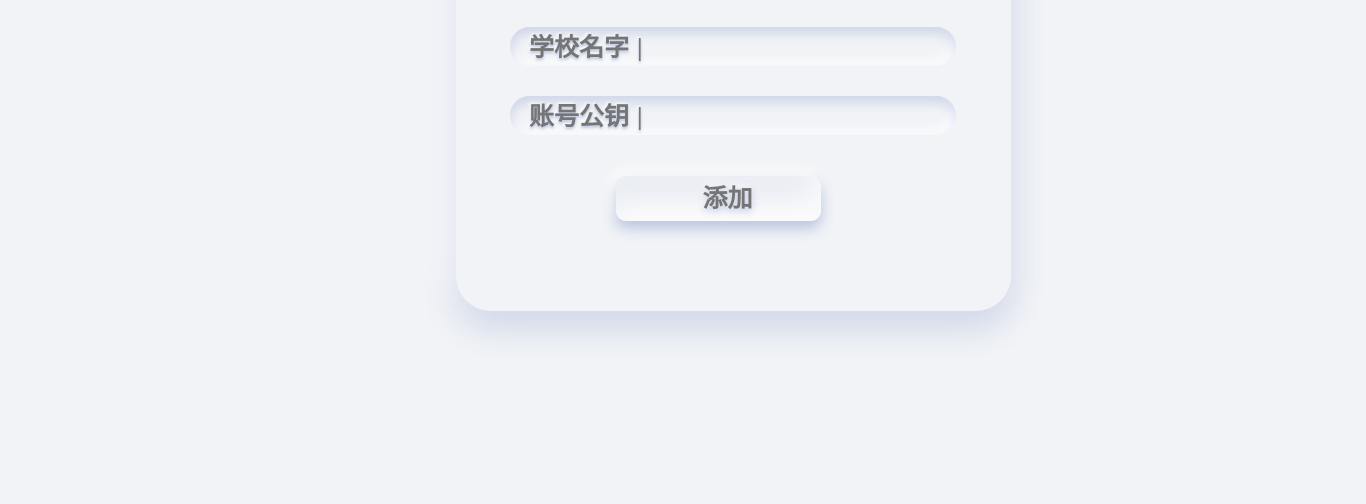
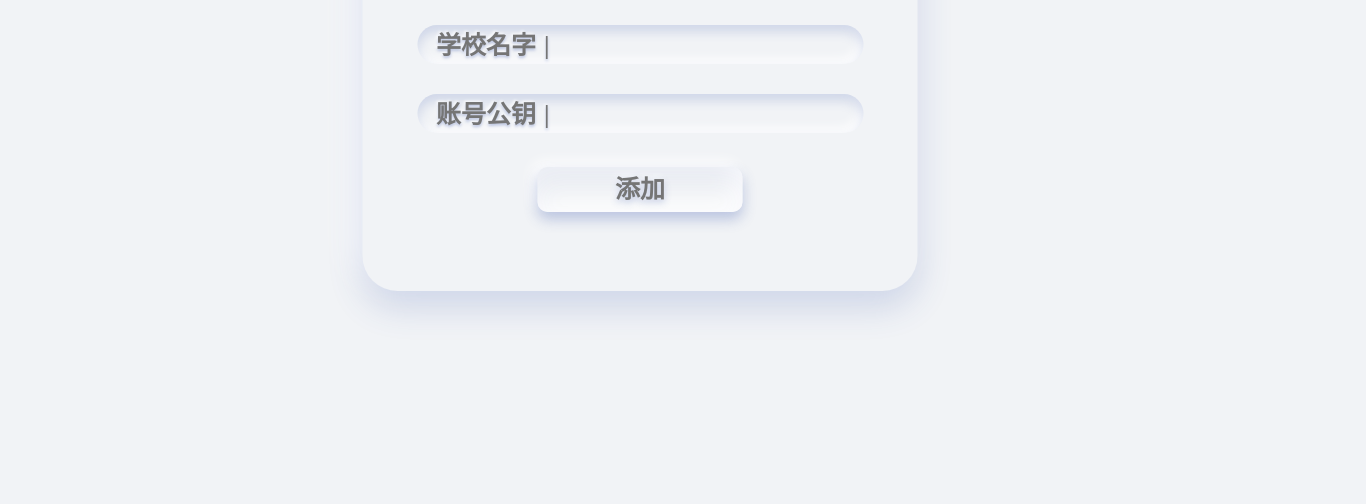
Before and after one commit to OutsourcingContestUESTC/vntUESTC, a website with bundled scripts: page deploy/html/adminAdd.html in a window 1280 px wide. Shown: the part 296-800 px from the top of the page, 1366 px wide, since content can reach past the window. Built offline with nearby package versions, Linux system fonts and the light colour scheme.

Commit message:
修正了addAdmin的总体右偏，标题阴影与添加按钮右偏的css误差

```diff
--- a/deploy/html/adminAdd.html
+++ b/deploy/html/adminAdd.html
@@ -8,12 +8,12 @@
     <title>添加新用户</title>
     <meta name="description" content="基于区块链的学位学历认证管理系统">
     <meta name="keywords" content="区块链 学位学历认证 文特链 添加新用户">
-    <link rel="shortcut icon" href="html/favicon.ico" type="image/x-icon">
+    <link rel="shortcut icon" href="../html/favicon.ico" type="image/x-icon">
     <link rel="stylesheet" href="css/adminAdd.css">
     <link rel="stylesheet" href="css/normalize.css">
 </head>
 
-<body bgcolor="#F1F3F6">
+<body>
     <div class="container">
         <div class="roundRactangle1">
             <div class="formTitle">
@@ -33,7 +33,7 @@
             <button id="Submit"><p>添加</p></button>
 
             <div id="addSuccess">
-                <!-- <p>添加成功</p>  -->
+                 <!-- <p>添加成功</p>  -->
             </div>
         </div>
     </div>
@@ -62,7 +62,7 @@
                 };
                 console.log(sendData);
                 $.ajax({
-                    type: "post",
+                    type: "get",
                     url: "<%=sendDataUrl%>", //后端输入
                     data: sendData,
                     datatype: "json",
@@ -76,7 +76,7 @@
 
                         } else {
                             //添加失败
-                            alert(msg.message);
+                            alert("添加失败"+msg.message+"请重试");
                         }
 
                     },
--- a/deploy/html/css/adminAdd.css
+++ b/deploy/html/css/adminAdd.css
@@ -1,25 +1,27 @@
-.container {
-    position: relative;
-    background-color: rgb(241, 243, 246);
-    width: 1366px;
-    height: 768px;
-    z-index: 12;
-    /* 居中 */
-    margin: 0 auto;
+body {
+
+    background-color:#F1F3F6;
+
+
+
 }
 
+.container{
+    width: 1366px;
+    position: absolute;
+	left: 50%;
+	top: 50%;
+	transform: translate(-50%,-50%);
+}
 .roundRactangle1 {
-    position: relative;
-    padding-top: 36px;
+
     border-radius: 35px;
     background-color: rgb(241, 243, 246);
     box-shadow: 0px 15px 35px 0px rgba(55, 84, 170, 0.2), -10.607px -10.607px 35px 0px rgba(255, 255, 255, 1);
-    /* left: 405px;
-    top: 197px; */
-    top: 50%;
-    left: 50%;
-    margin-top: -187px;
-    margin-left: -227.5px;
+    position: absolute;
+	left: 50%;
+	top: 50%;
+	transform: translate(-50%,-50%);
     width: 555px;
     height: 374px;
     z-index: 3;
@@ -33,12 +35,15 @@
     font-weight: bold;
     line-height: 1.2;
     text-align: center;
-    text-shadow: 0px 2px 4px rgba(54, 84, 170, 0.31), -1.414px -1.414px 4px rgba(255, 255, 255, 1);
+    margin-top: 18px;
+    text-shadow: 0px 2px 4px rgba(54, 84, 170, 0.31),-1.414px -1.414px 4px rgba(255, 255, 255, 0.004);
     -moz-transform: matrix( 0.49415206704218, 0, 0, 0.49415205967874, 0, 0);
     -webkit-transform: matrix( 0.49415206704218, 0, 0, 0.49415205967874, 0, 0);
     -ms-transform: matrix( 0.49415206704218, 0, 0, 0.49415205967874, 0, 0);
     z-index: 6;
 }
+
+
 
 .roundRactangle2 {
     position: relative;
@@ -91,8 +96,9 @@ input {
 }
 
 #Submit {
-    position: relative;
+    display: block;
     margin: auto;
+    margin-top: 34px;
     border-radius: 10px;
     border: none;
     background-color: rgb(241, 243, 246);
@@ -100,11 +106,10 @@ input {
     width: 205px;
     height: 45px;
     z-index: 7;
-    margin-left: 160px;
-    margin-top: 34px;
+
 }
 
-#Submit p {
+#Submit>p {
     font-size: 25px;
     font-family: "Microsoft YaHei";
     color: rgb(117, 117, 117);
@@ -114,6 +119,7 @@ input {
     text-shadow: 0px 3px 7px rgba(54, 84, 170, 0.3), -2.121px -2.121px 7px rgba(255, 255, 255, 1);
     width: 66px;
     height: 42px;
+    margin-left: 0px;
     z-index: 10;
 }
 
```
